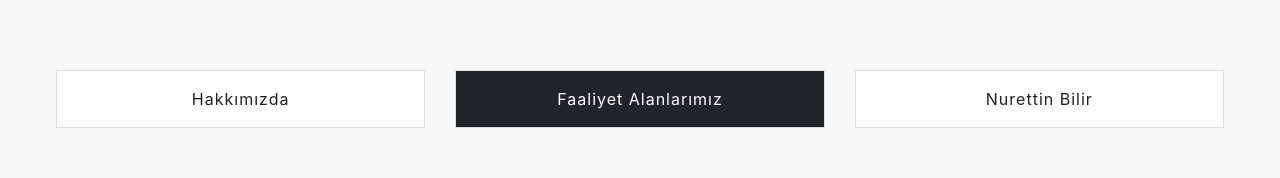
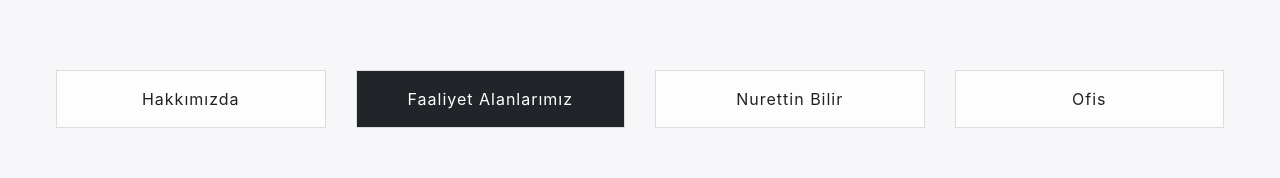
Before and after one commit to aawacsssss/finalblr, a React (Create React App) app: page /faaliyet-alanlari in a window 1280 px wide. Shown: the part 135-313 px from the top of the page. Built offline with nearby package versions, Linux system fonts and the light colour scheme; no server answers; the database is empty; a web font is replaced by a local one.

Commit message:
Hakkımızda bağlantılı sayfalarda 4 buton düzeni - Faaliyet Alanları butonu eklendi

```diff
--- a/src/pages/About.tsx
+++ b/src/pages/About.tsx
@@ -121,17 +121,22 @@
             <div className="row">
               <div className="p-2">
                 <div className="row">
-                  <div className="col-lg-4">
+                  <div className="col-lg-3">
                     <Link to="/hakkimizda">
                       <div className="ic-btn-2 text-center p-3">Hakkımızda</div>
                     </Link>
                   </div>
-                  <div className="col-lg-4">
+                  <div className="col-lg-3">
+                    <Link to="/faaliyet-alanlari">
+                      <div className="ic-btn text-center p-3">Faaliyet Alanları</div>
+                    </Link>
+                  </div>
+                  <div className="col-lg-3">
                     <Link to="/nurettin-bilir">
                       <div className="ic-btn text-center p-3">Nurettin Bilir</div>
                     </Link>
                   </div>
-                  <div className="col-lg-4">
+                  <div className="col-lg-3">
                     <a href="#ofisimiz" onClick={(e) => {
                       e.preventDefault();
                       const element = document.getElementById('ofisimiz');
--- a/src/pages/FaaliyetAlanlari.tsx
+++ b/src/pages/FaaliyetAlanlari.tsx
@@ -54,17 +54,22 @@
             <div className="row">
               <div className="p-2">
                 <div className="row">
-                  <div className="col-lg-4">
+                  <div className="col-lg-3">
                     <a href="/hakkimizda">
                       <div className="ic-btn text-center p-3">Hakkımızda</div>
                     </a>
                   </div>
-                  <div className="col-lg-4">
+                  <div className="col-lg-3">
                     <div className="ic-btn-2 text-center p-3">Faaliyet Alanlarımız</div>
                   </div>
-                  <div className="col-lg-4">
+                  <div className="col-lg-3">
                     <a href="/nurettin-bilir">
                       <div className="ic-btn text-center p-3">Nurettin Bilir</div>
+                    </a>
+                  </div>
+                  <div className="col-lg-3">
+                    <a href="/hakkimizda#ofisimiz">
+                      <div className="ic-btn text-center p-3">Ofis</div>
                     </a>
                   </div>
                 </div>
--- a/src/pages/Office.tsx
+++ b/src/pages/Office.tsx
@@ -51,17 +51,22 @@
           <div className="row">
             <div className="p-2">
                               <div className="row">
-                <div className="col-lg-4">
+                  <div className="col-lg-3">
                     <Link to="/hakkimizda">
                       <div className="ic-btn text-center p-3">Hakkımızda</div>
                     </Link>
                   </div>
-                <div className="col-lg-4">
+                  <div className="col-lg-3">
+                    <Link to="/faaliyet-alanlari">
+                      <div className="ic-btn text-center p-3">Faaliyet Alanları</div>
+                    </Link>
+                  </div>
+                  <div className="col-lg-3">
                     <Link to="/nurettin-bilir">
                                           <div className="ic-btn text-center p-3">Nurettin Bilir</div>
                     </Link>
                   </div>
-                <div className="col-lg-4">
+                  <div className="col-lg-3">
                                    <Link to="/ofis">
                    <div className="ic-btn-2 text-center p-3">Ofis</div>
                  </Link>
--- a/src/pages/SefaKalkan.tsx
+++ b/src/pages/SefaKalkan.tsx
@@ -68,17 +68,22 @@
             <div className="row">
               <div className="p-2">
                 <div className="row">
-                  <div className="col-lg-4">
+                  <div className="col-lg-3">
                     <Link to="/hakkimizda">
                       <div className="ic-btn text-center p-3">Hakkımızda</div>
                     </Link>
                   </div>
-                                     <div className="col-lg-4">
+                  <div className="col-lg-3">
+                    <Link to="/faaliyet-alanlari">
+                      <div className="ic-btn text-center p-3">Faaliyet Alanları</div>
+                    </Link>
+                  </div>
+                                     <div className="col-lg-3">
                      <Link to="/nurettin-bilir">
                        <div className="ic-btn-2 text-center p-3">Nurettin Bilir</div>
                      </Link>
                    </div>
-                  <div className="col-lg-4">
+                  <div className="col-lg-3">
                     <a href="/hakkimizda#ofisimiz" onClick={(e) => {
                       e.preventDefault();
                       window.location.href = '/hakkimizda#ofisimiz';
```
Lines whose indentation alone changed are shown as unchanged.
